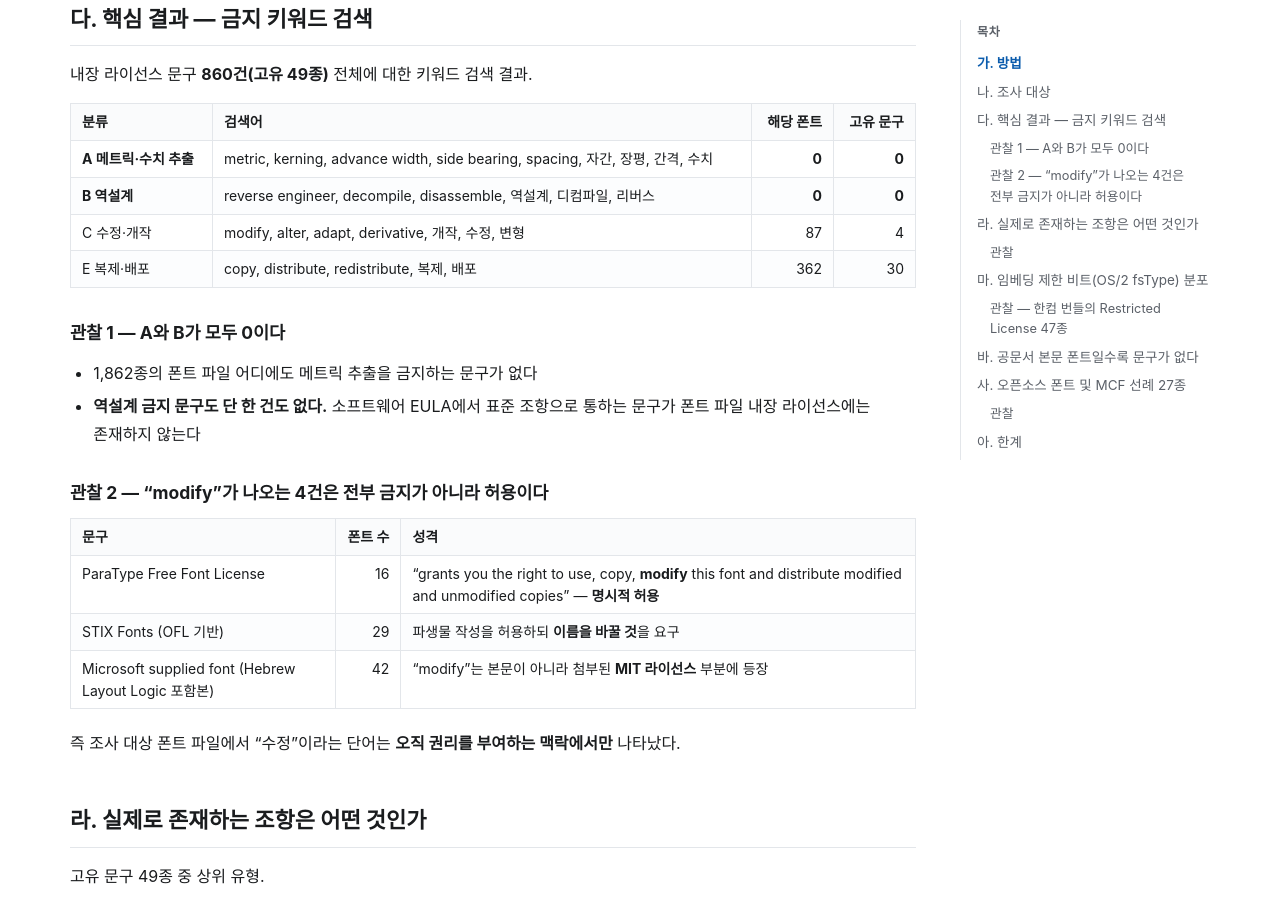
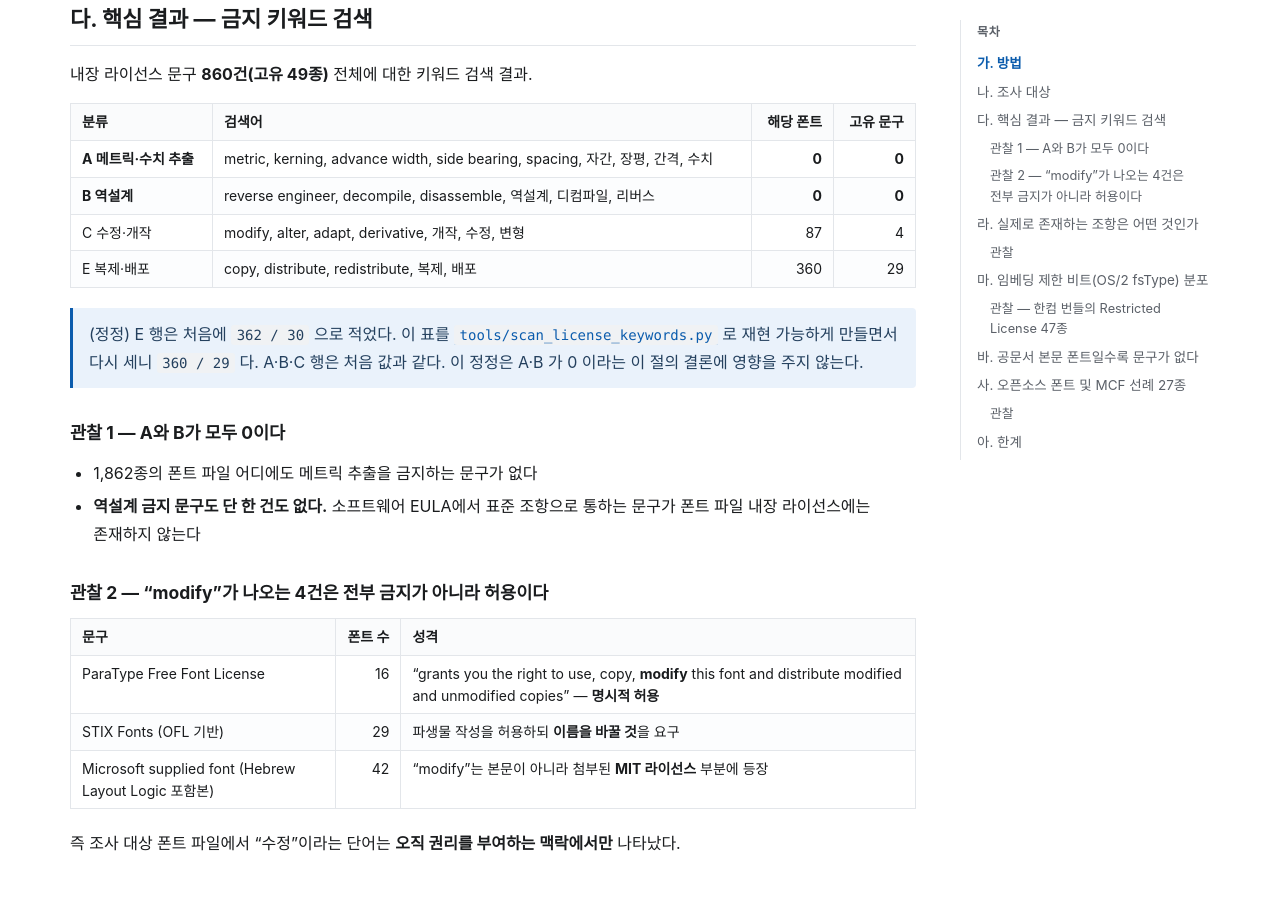
Before and after one commit to msjang/krigf26-font-eula-survey, a Jekyll site: the page built from findings-licenses.md, in a window 1280 px wide and 900 px high, scrolled down 1186 px. Built offline with Jekyll 4.4.1, drawn with Linux system fonts in a browser that asks for light colours; our own code applies the rules of GitHub Pages for plain Markdown files.

Commit message:
correct(licenses): E 복제·배포 분류 수치를 362/30 에서 360/29 로 축소
- 무엇이 틀렸나: 다. 절 키워드 표의 E 행 두 값이 실제보다 각각 2, 1 컸다
- 왜 틀렸나: 이 표를 도구 없이 손으로 집계해 두었고, 검증할 방법이 없었다
- 무엇으로 바뀌었나: scan_license_keywords.py 의 출력값으로 교체했다
  같은 도구로 A(0/0)·B(0/0)·C(87/4)는 원래 값과 일치함을 확인했다
- 본문에도 정정 사실을 남겼다

이 절의 결론(메트릭·역설계 금지 문구가 0건)은 바뀌지 않는다.

Co-Authored-By: Claude <noreply@anthropic.com>

```diff
--- a/findings-licenses.md
+++ b/findings-licenses.md
@@ -38,7 +38,9 @@ TrueType/OpenType의 `name` 테이블과 `OS/2` 테이블은 공개 표준(OpenT
 | **A 메트릭·수치 추출** | metric, kerning, advance width, side bearing, spacing, 자간, 장평, 간격, 수치 | **0** | **0** |
 | **B 역설계** | reverse engineer, decompile, disassemble, 역설계, 디컴파일, 리버스 | **0** | **0** |
 | C 수정·개작 | modify, alter, adapt, derivative, 개작, 수정, 변형 | 87 | 4 |
-| E 복제·배포 | copy, distribute, redistribute, 복제, 배포 | 362 | 30 |
+| E 복제·배포 | copy, distribute, redistribute, 복제, 배포 | 360 | 29 |
+
+> (정정) E 행은 처음에 `362 / 30` 으로 적었다. 이 표를 [`tools/scan_license_keywords.py`](tools/scan_license_keywords.py) 로 재현 가능하게 만들면서 다시 세니 `360 / 29` 다. A·B·C 행은 처음 값과 같다. 이 정정은 A·B 가 0 이라는 이 절의 결론에 영향을 주지 않는다.
 
 ### 관찰 1 — A와 B가 모두 0이다
 
```
